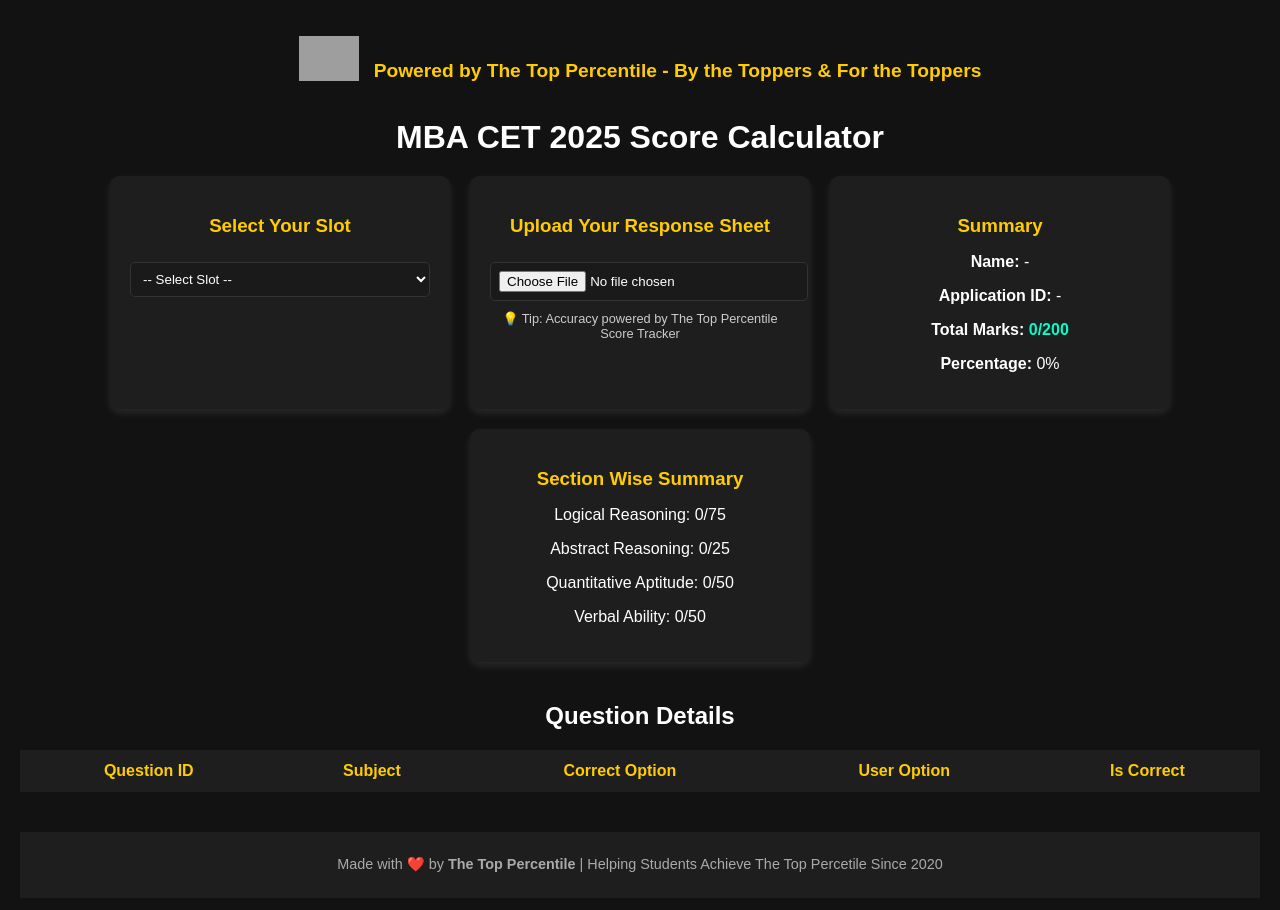
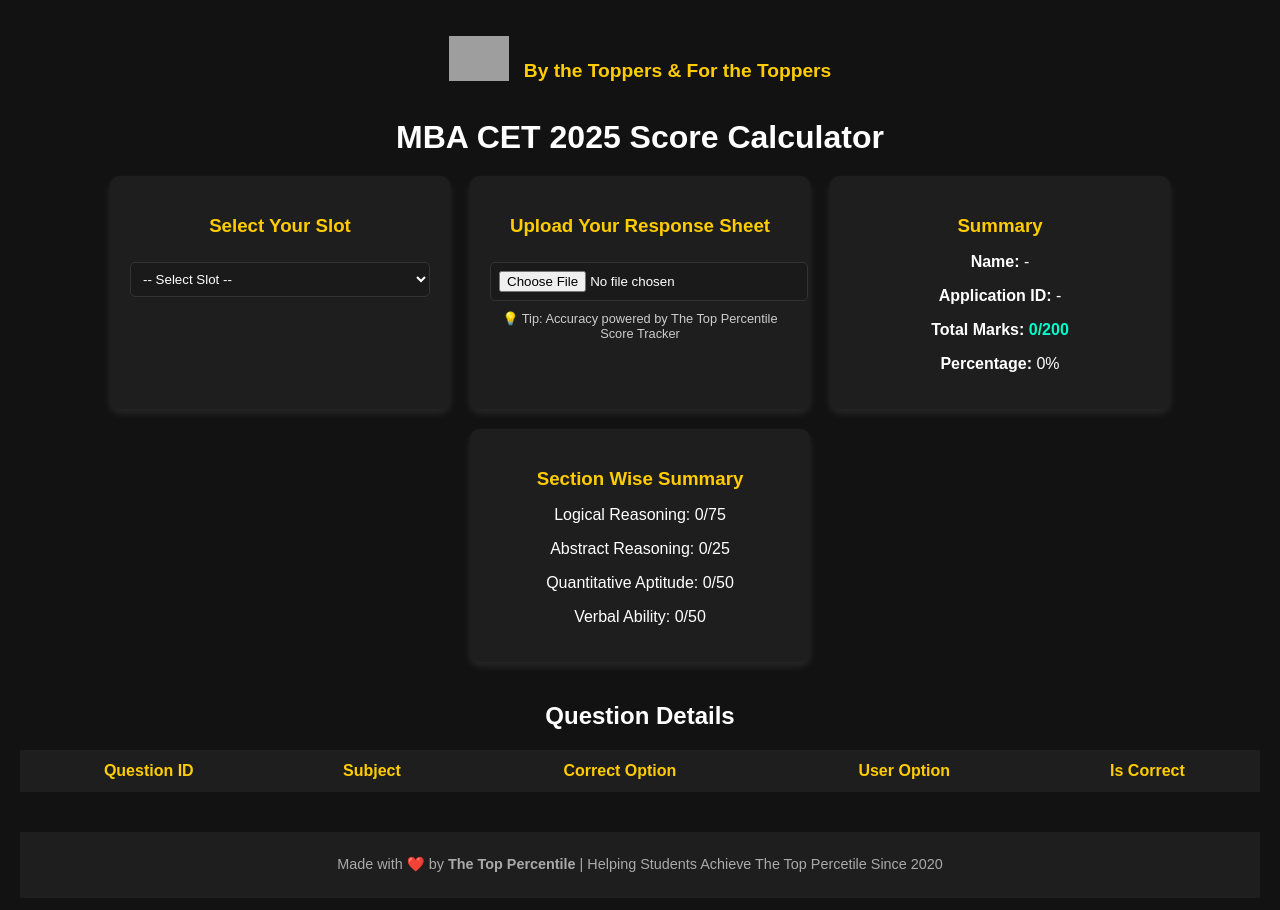
Before and after one commit to shreekanthmerugu/mba-cet-2025-score-calculator, a plain HTML site: page index.html in a window 1280 px wide. Drawn offline with Linux system fonts and the light colour scheme; grey boxes are pictures that could not be loaded.

Commit message:
Update index.html

```diff
--- a/index.html
+++ b/index.html
@@ -11,7 +11,7 @@
     <!-- Top Branding Banner -->
     <div class="top-banner">
         <img src="https://thetoppercentile.co.in/wp-content/uploads/2025/02/TTP-Logo.svg" alt="The Top Percentile Logo" class="logo">
-        <h2 class="brand-text">Powered by The Top Percentile - By the Toppers & For the Toppers</h2>
+        <h2 class="brand-text">By the Toppers & For the Toppers</h2>
     </div>
 
     <h1>MBA CET 2025 Score Calculator</h1>
```
